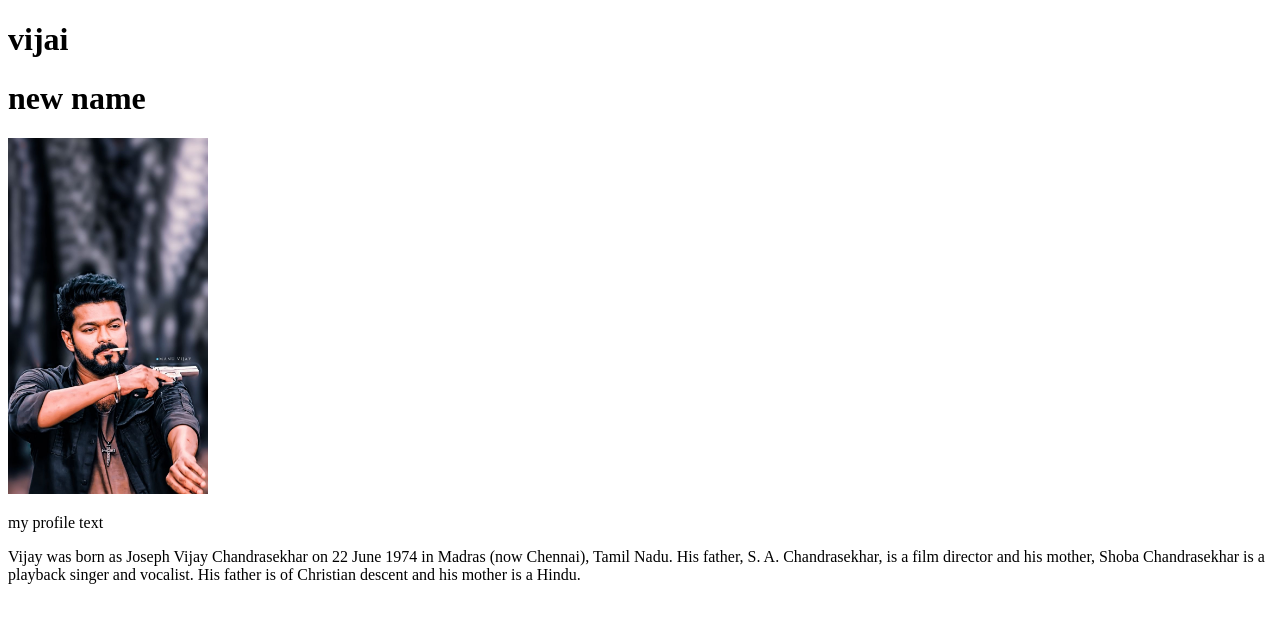
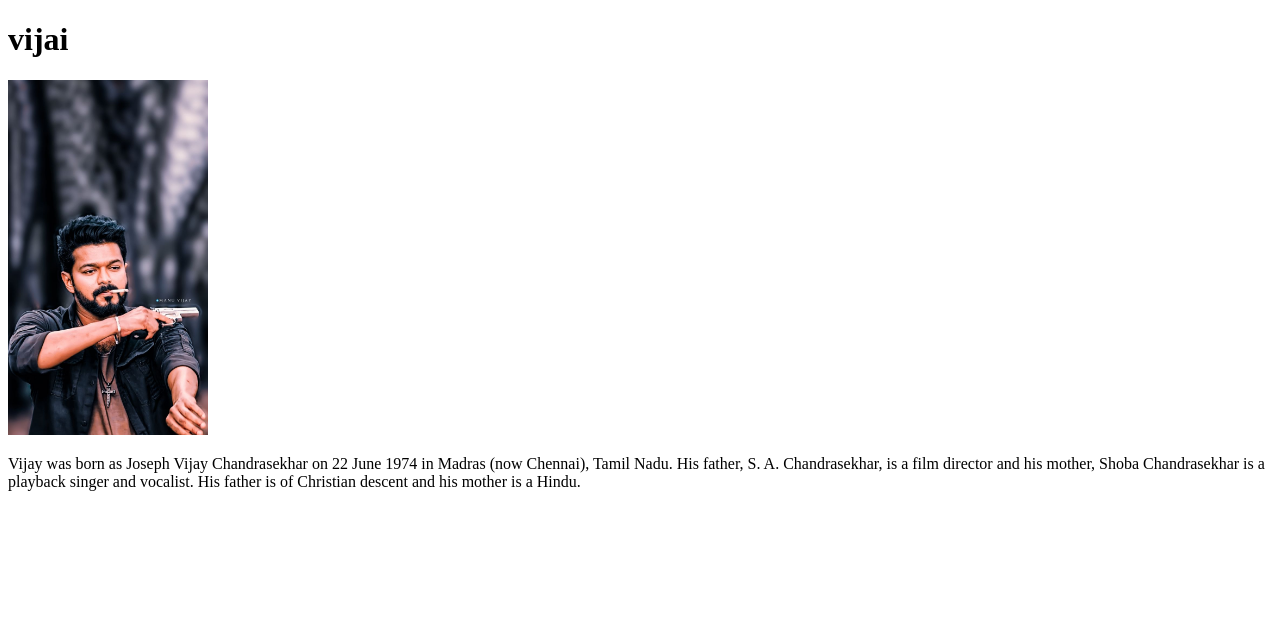
Before and after one commit to Poovarasan-S-029/first_project, a plain HTML site: page index.html in a window 1280 px wide. Drawn offline with Linux system fonts and the light colour scheme.

```diff
--- a/index.html
+++ b/index.html
@@ -7,9 +7,7 @@
 </head>
 <body>
     <h1>vijai</h1>
-    <h1>new name</h1>
     <img width="200px" src="profile.jpg" alt="">
-    <p>my profile text</p>
     <p>Vijay was born as Joseph Vijay Chandrasekhar on 22 June 1974 in Madras (now Chennai), Tamil Nadu. His father, S. A. Chandrasekhar, is a film director and his mother, Shoba Chandrasekhar is a playback singer and vocalist. His father is of Christian descent and his mother is a Hindu.
     </p>
 </body>
```
